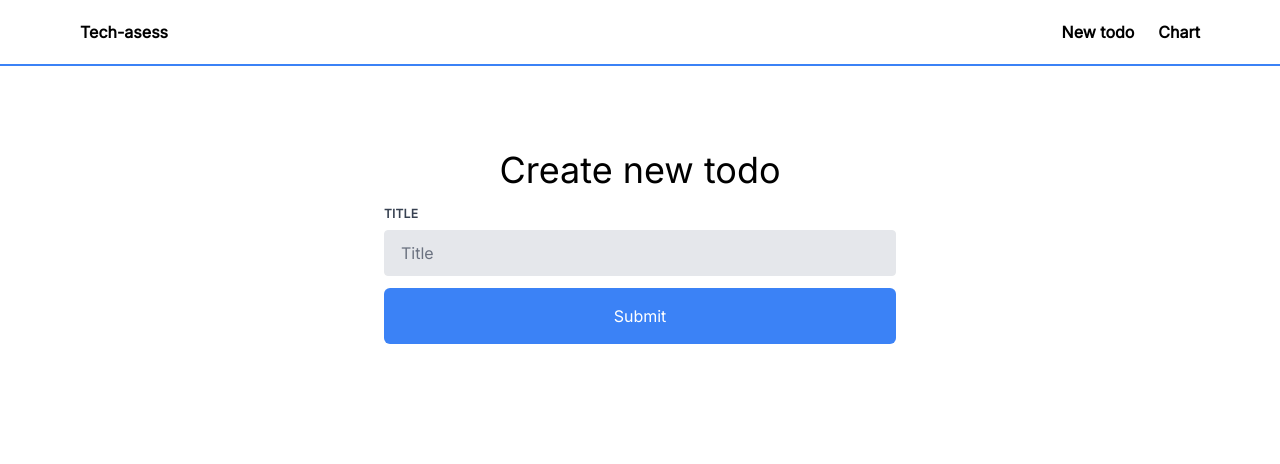
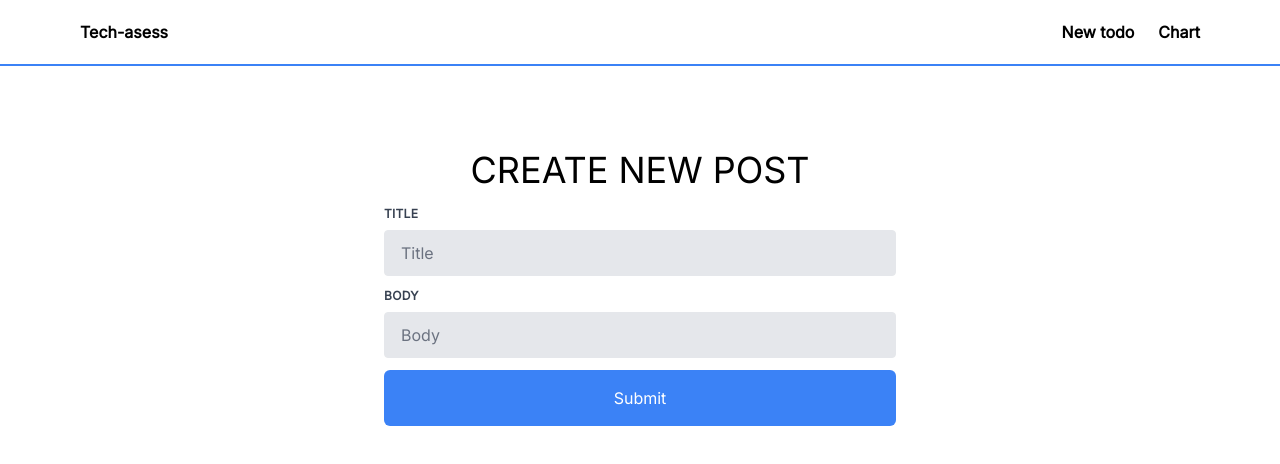
Before and after one commit to veritem/tech-assess, a React (Create React App) app: page /new in a window 1280 px wide. Shown: the top 464 px of the page. Built offline with nearby package versions, Linux system fonts and the light colour scheme.

Commit message:
feat: updated api

```diff
--- a/src/app/store.ts
+++ b/src/app/store.ts
@@ -1,5 +1,5 @@
 import { configureStore } from "@reduxjs/toolkit";
-import { todoSlice } from "../features/todo-slice";
+import { todoSlice } from "../features/posts-slice";
 
 export const store = configureStore({
   reducer: {
--- a/src/components/Table.tsx
+++ b/src/components/Table.tsx
@@ -2,12 +2,12 @@ import Fuse from "fuse.js";
 import React, { Fragment, useEffect, useMemo, useState } from "react";
 import toast from "react-hot-toast";
 import { usePagination, useSortBy, useTable } from "react-table";
-import { Todo, useDeleteTodoMutation, useUpdateTodoMutation } from "../features/todo-slice";
+import { Post, useDeletePostMutation, useUpdatePostMutation } from "../features/posts-slice";
 
-export default function Table({ data }: { data: Todo[] }) {
+export default function Table({ data }: { data: Post[] }) {
 
-    const [deleteTodo] = useDeleteTodoMutation()
-    const [updateTodo] = useUpdateTodoMutation()
+    const [deletePost] = useDeletePostMutation()
+    const [updatePost] = useUpdatePostMutation()
 
 
     // eslint-disable-next-line
@@ -22,9 +22,8 @@ export default function Table({ data }: { data: Todo[] }) {
                 accessor: "title",
             },
             {
-                Header: "completed",
-                accessor: "completed",
-                Cell: (props: { value: boolean }) => (props.value ? "Yes" : "No"),
+                Header: "body",
+                accessor: "body",
             },
             {
                 Header: "Actions",
@@ -33,13 +32,13 @@ export default function Table({ data }: { data: Todo[] }) {
                     <div className="flex gap-3 items-center text-white">
                         <button
                             onClick={async () => {
-                                await deleteTodo({ id: row.original.id })
+                                await deletePost({ id: row.original.id })
                                 toast.success("Deleted")
                             }} className="bg-red-500 p-2"> delete
                         </button>
                         <button
                             onClick={async () => {
-                                await updateTodo({ id: row.original.id, completed: !row.original.completed })
+                                await updatePost({ id: row.original.id, body: "updated" })
                                 toast.success("Updated")
                             }} className="bg-green-600 p-2"> update
                         </button>
--- a/src/features/todo-slice.ts
+++ b/src/features/posts-slice.ts
@@ -1,24 +1,24 @@
 import { createApi, fetchBaseQuery } from "@reduxjs/toolkit/query/react";
 
-export interface Todo {
+export interface Post {
   id: string;
   title: string;
-  completed: boolean;
+  body: string;
 }
 
 export const todoSlice = createApi({
-  reducerPath: "/todos",
+  reducerPath: "/posts",
   baseQuery: fetchBaseQuery({
-    baseUrl: "https://jsonplaceholder.typicode.com/users/1/todos",
+    baseUrl: "https://jsonplaceholder.typicode.com/posts",
   }),
   endpoints(builder) {
     return {
-      fetchTodos: builder.query<Todo[], void>({
+      fetchPosts: builder.query<Post[], void>({
         query() {
           return "/";
         },
       }),
-      addTodo: builder.mutation<Todo, Partial<Todo>>({
+      addPost: builder.mutation<Post, Partial<Post>>({
         query(body) {
           return {
             url: "/",
@@ -28,7 +28,7 @@ export const todoSlice = createApi({
         },
       }),
 
-      updateTodo: builder.mutation<Todo, Partial<Todo>>({
+      updatePost: builder.mutation<Post, Partial<Post>>({
         query(body) {
           return {
             url: `/${body.id}`,
@@ -37,7 +37,7 @@ export const todoSlice = createApi({
           };
         }
       }),
-      deleteTodo: builder.mutation<Todo, { id: string }>({
+      deletePost: builder.mutation<Post, { id: string }>({
         query(body) {
           return {
             url: `/${body.id}`,
@@ -50,4 +50,4 @@ export const todoSlice = createApi({
   },
 });
 
-export const { useFetchTodosQuery, useAddTodoMutation, useDeleteTodoMutation, useUpdateTodoMutation } = todoSlice;
+export const { useFetchPostsQuery, useAddPostMutation, useDeletePostMutation, useUpdatePostMutation } = todoSlice;
--- a/src/pages/Home.tsx
+++ b/src/pages/Home.tsx
@@ -1,8 +1,8 @@
 import Table from "../components/Table";
-import { useFetchTodosQuery } from "../features/todo-slice";
+import { useFetchPostsQuery } from "../features/posts-slice";
 
 export default function Home() {
-  const { data, isLoading, error } = useFetchTodosQuery();
+  const { data, isLoading, error } = useFetchPostsQuery();
 
   if (isLoading) {
     return <div>Loading...</div>;
--- a/src/pages/New.tsx
+++ b/src/pages/New.tsx
@@ -1,25 +1,26 @@
 import React, { useState } from "react";
 import toast from "react-hot-toast";
 import { useNavigate } from "react-router-dom";
-import { useAddTodoMutation } from "../features/todo-slice";
+import { useAddPostMutation } from "../features/posts-slice";
 
 export default function New() {
   const [value, setValue] = useState("");
+  const [body, setBody] = useState("");
 
-  const [addTodo, { isLoading }] = useAddTodoMutation();
+  const [addTodo, { isLoading }] = useAddPostMutation();
 
   const navigate = useNavigate();
 
   return (
     <section className="flex justify-center items-center py-5 flex-col my-12">
-      <h1 className="text-4xl my-4">Create new todo</h1>
+      <h1 className="text-4xl my-4 uppercase">Create new post</h1>
       <form
         className="w-full max-w-lg"
         onSubmit={async (e) => {
           e.preventDefault();
 
           toast.success("Todo added!");
-          await addTodo({ title: value });
+          await addTodo({ title: value, body });
           setValue("");
           navigate("/");
         }}
@@ -41,6 +42,24 @@ export default function New() {
               placeholder="Title"
             />
           </div>
+
+          <div className="w-full px-3">
+            <label
+              className="block uppercase tracking-wide text-gray-700 text-xs font-bold mb-2"
+              htmlFor="grid-title"
+            >
+              Body
+            </label>
+            <input
+              className="appearance-none block w-full bg-gray-200 text-gray-700 border border-gray-200 rounded py-3 px-4 mb-3 leading-tight focus:outline-none focus:bg-white focus:border-gray-500"
+              id="grid-title"
+              type="text"
+              value={body}
+              onChange={(e) => setBody(e.target.value)}
+              placeholder="Body"
+            />
+          </div>
+
           <input
             type="submit"
             value={isLoading ? "Submitting" : "Submit"}
```
